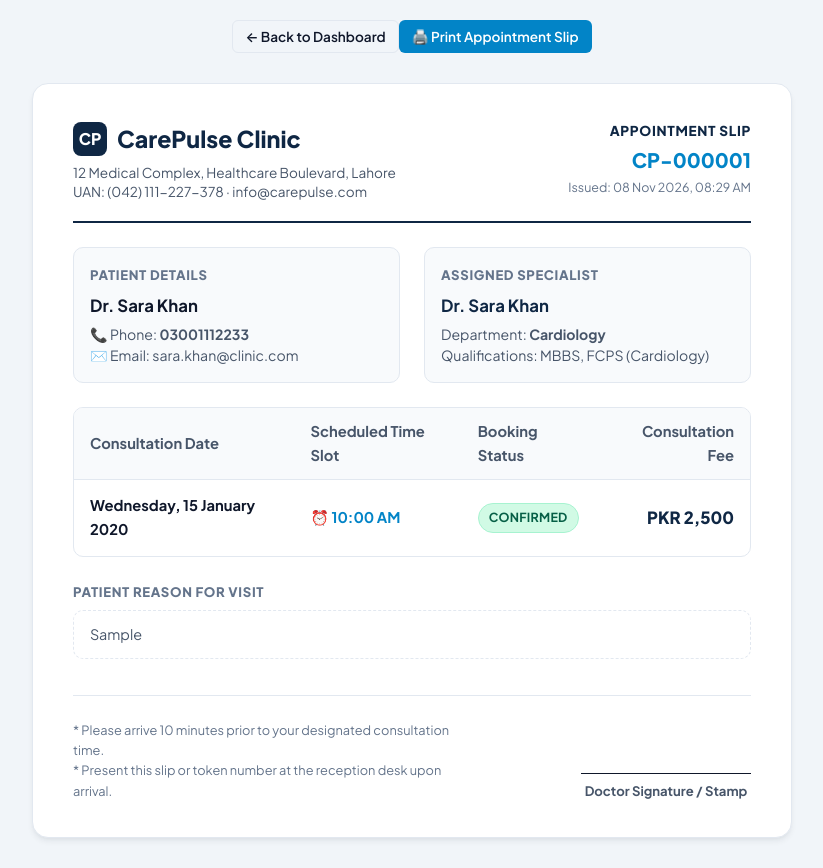
After one commit to ahmad-fayyaz626/online-clinic-appointment, a PHP site: page /appointment_slip.php?id=1 in a window 1280 px wide. The commit adds this page. Shown: the whole page, without its empty margins (228-1051 px from the left). Run offline with PHP 8.4, Linux system fonts and the light colour scheme; a user stored in the database is signed in; data comes from the database, SQL or seed files in the repository; tables that the repository leaves empty hold one stand-in row (values such as "Sample post").

Commit message:
Add printable appointment slip receipts and cross-platform database compatibility

```diff
--- /dev/null
+++ b/appointment_slip.php
@@ -0,0 +1,295 @@
+<?php
+require_once __DIR__ . '/config/db.php';
+
+// Authentication required
+require_login();
+
+$appointment_id = isset($_GET['id']) ? (int)$_GET['id'] : 0;
+if ($appointment_id <= 0) {
+    set_flash('error', 'Invalid appointment record requested.');
+    header('Location: index.php');
+    exit;
+}
+
+// Fetch appointment with patient and doctor details
+$stmt = $pdo->prepare("
+    SELECT
+        a.id AS appointment_id,
+        a.patient_id,
+        a.doctor_id,
+        a.appointment_date,
+        a.appointment_time,
+        a.status,
+        a.reason,
+        a.doctor_notes,
+        a.created_at,
+        p.full_name AS patient_name,
+        p.phone AS patient_phone,
+        p.email AS patient_email,
+        doc_u.full_name AS doctor_name,
+        doc_u.phone AS doctor_phone,
+        doc_u.email AS doctor_email,
+        s.name AS specialty_name,
+        d.qualification,
+        d.fee,
+        d.user_id AS doctor_user_id
+    FROM appointments a
+    INNER JOIN users p ON a.patient_id = p.id
+    INNER JOIN doctors d ON a.doctor_id = d.id
+    INNER JOIN users doc_u ON d.user_id = doc_u.id
+    INNER JOIN specialties s ON d.specialty_id = s.id
+    WHERE a.id = ?
+    LIMIT 1
+");
+$stmt->execute([$appointment_id]);
+$apt = $stmt->fetch();
+
+if (!$apt) {
+    set_flash('error', 'Appointment slip not found.');
+    header('Location: index.php');
+    exit;
+}
+
+// Access control check: Patient owns it, Doctor is assigned, or Admin
+$user_id   = (int)$_SESSION['user_id'];
+$user_role = $_SESSION['user_role'] ?? 'patient';
+
+$is_authorized = false;
+if ($user_role === 'admin') {
+    $is_authorized = true;
+} elseif ($user_role === 'doctor' && (int)$apt['doctor_user_id'] === $user_id) {
+    $is_authorized = true;
+} elseif ($user_role === 'patient' && (int)$apt['patient_id'] === $user_id) {
+    $is_authorized = true;
+}
+
+if (!$is_authorized) {
+    set_flash('error', 'You are not authorized to view this appointment slip.');
+    header('Location: index.php');
+    exit;
+}
+
+$time_obj = DateTime::createFromFormat('H:i:s', $apt['appointment_time']);
+$formatted_time = $time_obj ? $time_obj->format('g:i A') : $apt['appointment_time'];
+$formatted_date = date('l, d F Y', strtotime($apt['appointment_date']));
+$slip_token     = 'CP-' . str_pad($apt['appointment_id'], 6, '0', STR_PAD_LEFT);
+
+$page_title = "Appointment Slip #{$slip_token}";
+?>
+<!DOCTYPE html>
+<html lang="en">
+<head>
+    <meta charset="UTF-8">
+    <meta name="viewport" content="width=device-width, initial-scale=1.0">
+    <title><?php echo e($page_title); ?> - CarePulse Clinic</title>
+    <link rel="stylesheet" href="assets/css/style.css?v=<?php echo time(); ?>">
+    <style>
+        /* Slip Specific Styles */
+        body {
+            background-color: #f1f5f9;
+        }
+        .slip-wrapper {
+            max-width: 760px;
+            margin: 30px auto;
+            background: #ffffff;
+            border: 1px solid var(--border);
+            border-radius: var(--radius-lg);
+            box-shadow: var(--shadow-md);
+            padding: 36px 40px;
+        }
+        .slip-header {
+            display: flex;
+            justify-content: space-between;
+            align-items: flex-start;
+            border-bottom: 2px solid var(--primary);
+            padding-bottom: 20px;
+            margin-bottom: 24px;
+        }
+        .slip-section-title {
+            font-size: 0.82rem;
+            font-weight: 800;
+            text-transform: uppercase;
+            letter-spacing: 0.05em;
+            color: var(--text-muted);
+            margin-bottom: 8px;
+        }
+        .slip-grid {
+            display: grid;
+            grid-template-columns: 1fr 1fr;
+            gap: 24px;
+            margin-bottom: 24px;
+        }
+        .slip-info-box {
+            background-color: #f8fafc;
+            border: 1px solid var(--border);
+            border-radius: var(--radius-md);
+            padding: 16px;
+        }
+        .no-print {
+            display: flex;
+            justify-content: space-between;
+            align-items: center;
+            max-width: 760px;
+            margin: 20px auto 0;
+            padding: 0 10px;
+        }
+
+        /* Print Media Styles */
+        @media print {
+            body {
+                background: #ffffff !important;
+                padding: 0 !important;
+            }
+            .no-print {
+                display: none !important;
+            }
+            .slip-wrapper {
+                box-shadow: none !important;
+                border: 1px solid #000000 !important;
+                margin: 0 !important;
+                max-width: 100% !important;
+                padding: 24px !important;
+                border-radius: 0 !important;
+            }
+        }
+    </style>
+</head>
+<body>
+
+<!-- Control Bar (Hidden during printing) -->
+<div class="no-print">
+    <a href="<?php echo ($user_role === 'doctor') ? 'doctor_dashboard.php' : (($user_role === 'admin') ? 'admin_dashboard.php' : 'dashboard.php'); ?>" class="btn btn-outline btn-sm">
+        &larr; Back to Dashboard
+    </a>
+    <div style="display: flex; gap: 8px;">
+        <button onclick="window.print();" class="btn btn-primary btn-sm">
+            🖨️ Print Appointment Slip
+        </button>
+    </div>
+</div>
+
+<!-- Main Medical Receipt Slip -->
+<div class="slip-wrapper">
+    <!-- Clinic & Slip Header -->
+    <div class="slip-header">
+        <div>
+            <div style="display: flex; align-items: center; gap: 10px; margin-bottom: 6px;">
+                <div style="background: var(--primary); color: #fff; width: 34px; height: 34px; border-radius: 8px; display: flex; align-items: center; justify-content: center; font-weight: 800;">
+                    CP
+                </div>
+                <div style="font-size: 1.45rem; font-weight: 800; color: var(--primary);">
+                    CarePulse <span>Clinic</span>
+                </div>
+            </div>
+            <div style="font-size: 0.85rem; color: var(--text-secondary); line-height: 1.4;">
+                12 Medical Complex, Healthcare Boulevard, Lahore<br>
+                UAN: (042) 111-227-378 &middot; info@carepulse.com
+            </div>
+        </div>
+        <div style="text-align: right;">
+            <div style="font-size: 0.85rem; font-weight: 800; color: var(--primary); letter-spacing: 0.05em; text-transform: uppercase;">
+                Appointment Slip
+            </div>
+            <div style="font-size: 1.25rem; font-weight: 800; color: var(--accent); margin: 2px 0;">
+                <?php echo e($slip_token); ?>
+            </div>
+            <div style="font-size: 0.78rem; color: var(--text-muted);">
+                Issued: <?php echo date('d M Y, h:i A'); ?>
+            </div>
+        </div>
+    </div>
+
+    <!-- Patient & Doctor Information -->
+    <div class="slip-grid">
+        <!-- Patient Box -->
+        <div class="slip-info-box">
+            <div class="slip-section-title">Patient Details</div>
+            <div style="font-size: 1.05rem; font-weight: 700; color: var(--text-primary); margin-bottom: 4px;">
+                <?php echo e($apt['patient_name']); ?>
+            </div>
+            <div style="font-size: 0.88rem; color: var(--text-secondary); line-height: 1.5;">
+                <div>📞 Phone: <strong><?php echo e($apt['patient_phone']); ?></strong></div>
+                <div>✉️ Email: <?php echo e($apt['patient_email']); ?></div>
+            </div>
+        </div>
+
+        <!-- Doctor Box -->
+        <div class="slip-info-box">
+            <div class="slip-section-title">Assigned Specialist</div>
+            <div style="font-size: 1.05rem; font-weight: 700; color: var(--primary); margin-bottom: 4px;">
+                <?php echo e($apt['doctor_name']); ?>
+            </div>
+            <div style="font-size: 0.88rem; color: var(--text-secondary); line-height: 1.5;">
+                <div>Department: <strong><?php echo e($apt['specialty_name']); ?></strong></div>
+                <div>Qualifications: <?php echo e($apt['qualification']); ?></div>
+            </div>
+        </div>
+    </div>
+
+    <!-- Appointment Timing & Fee Details -->
+    <div style="border: 1px solid var(--border); border-radius: var(--radius-md); overflow: hidden; margin-bottom: 24px;">
+        <table style="width: 100%; border-collapse: collapse; text-align: left; font-size: 0.92rem;">
+            <tr style="background: #f8fafc; border-bottom: 1px solid var(--border);">
+                <th style="padding: 12px 16px; color: var(--text-secondary);">Consultation Date</th>
+                <th style="padding: 12px 16px; color: var(--text-secondary);">Scheduled Time Slot</th>
+                <th style="padding: 12px 16px; color: var(--text-secondary);">Booking Status</th>
+                <th style="padding: 12px 16px; color: var(--text-secondary); text-align: right;">Consultation Fee</th>
+            </tr>
+            <tr>
+                <td style="padding: 14px 16px; font-weight: 700;">
+                    <?php echo $formatted_date; ?>
+                </td>
+                <td style="padding: 14px 16px; font-weight: 700; color: var(--accent);">
+                    ⏰ <?php echo $formatted_time; ?>
+                </td>
+                <td style="padding: 14px 16px;">
+                    <?php if ($apt['status'] === 'booked'): ?>
+                        <span class="badge badge-booked">Confirmed</span>
+                    <?php elseif ($apt['status'] === 'completed'): ?>
+                        <span class="badge badge-completed">Completed</span>
+                    <?php else: ?>
+                        <span class="badge badge-cancelled">Cancelled</span>
+                    <?php endif; ?>
+                </td>
+                <td style="padding: 14px 16px; text-align: right; font-size: 1.05rem; font-weight: 800; color: var(--primary);">
+                    PKR <?php echo number_format($apt['fee'], 0); ?>
+                </td>
+            </tr>
+        </table>
+    </div>
+
+    <!-- Visit Reason -->
+    <?php if (!empty($apt['reason'])): ?>
+        <div style="margin-bottom: 20px;">
+            <div class="slip-section-title">Patient Reason for Visit</div>
+            <div style="background: #ffffff; border: 1px dashed var(--border); padding: 12px 16px; border-radius: var(--radius-md); font-size: 0.9rem; color: var(--text-secondary);">
+                <?php echo e($apt['reason']); ?>
+            </div>
+        </div>
+    <?php endif; ?>
+
+    <!-- Clinical Prescription & Doctor Remarks (If completed) -->
+    <?php if ($apt['status'] === 'completed' && !empty($apt['doctor_notes'])): ?>
+        <div style="margin-bottom: 28px;">
+            <div class="slip-section-title" style="color: #059669;">📋 Doctor's Clinical Diagnosis & Prescription</div>
+            <div style="background: #f0fdf4; border: 1.5px solid #a7f3d0; padding: 16px; border-radius: var(--radius-md); font-size: 0.92rem; color: #166534; line-height: 1.6;">
+                <?php echo nl2br(e($apt['doctor_notes'])); ?>
+            </div>
+        </div>
+    <?php endif; ?>
+
+    <!-- Signature & Stamp Section -->
+    <div style="display: flex; justify-content: space-between; align-items: flex-end; margin-top: 36px; padding-top: 24px; border-top: 1px solid var(--border);">
+        <div style="font-size: 0.8rem; color: var(--text-muted); max-width: 380px;">
+            * Please arrive 10 minutes prior to your designated consultation time.<br>
+            * Present this slip or token number at the reception desk upon arrival.
+        </div>
+        <div style="text-align: center;">
+            <div style="border-bottom: 1px solid #0f172a; width: 170px; margin-bottom: 6px;"></div>
+            <div style="font-size: 0.82rem; font-weight: 700; color: var(--text-secondary);">Doctor Signature / Stamp</div>
+        </div>
+    </div>
+</div>
+
+</body>
+</html>
--- a/config/db.php
+++ b/config/db.php
@@ -26,6 +26,14 @@ $options = [
 
 try {
     $pdo = new PDO($dsn, $db_user, $db_pass, $options);
+} catch (PDOException $e) {
+    // Automatic fallback for Linux / WSL environment credentials
+    try {
+        $pdo = new PDO($dsn, 'clinic_user', 'apna_password', $options);
+    } catch (PDOException $e2) {
+        die("Database Connection Failed: " . htmlspecialchars($e->getMessage()));
+    }
+}
 
     // Auto-migration: ensure doctor_notes column exists on appointments
     try {
@@ -58,9 +66,6 @@ try {
     } catch (Exception $e) {
         // Users table not yet created
     }
-} catch (PDOException $e) {
-    die("Database Connection Failed: " . htmlspecialchars($e->getMessage()));
-}
 
 /**
  * Helper to safely escape HTML output
```
Also changed, not shown: dashboard.php (+5 -2 lines).
